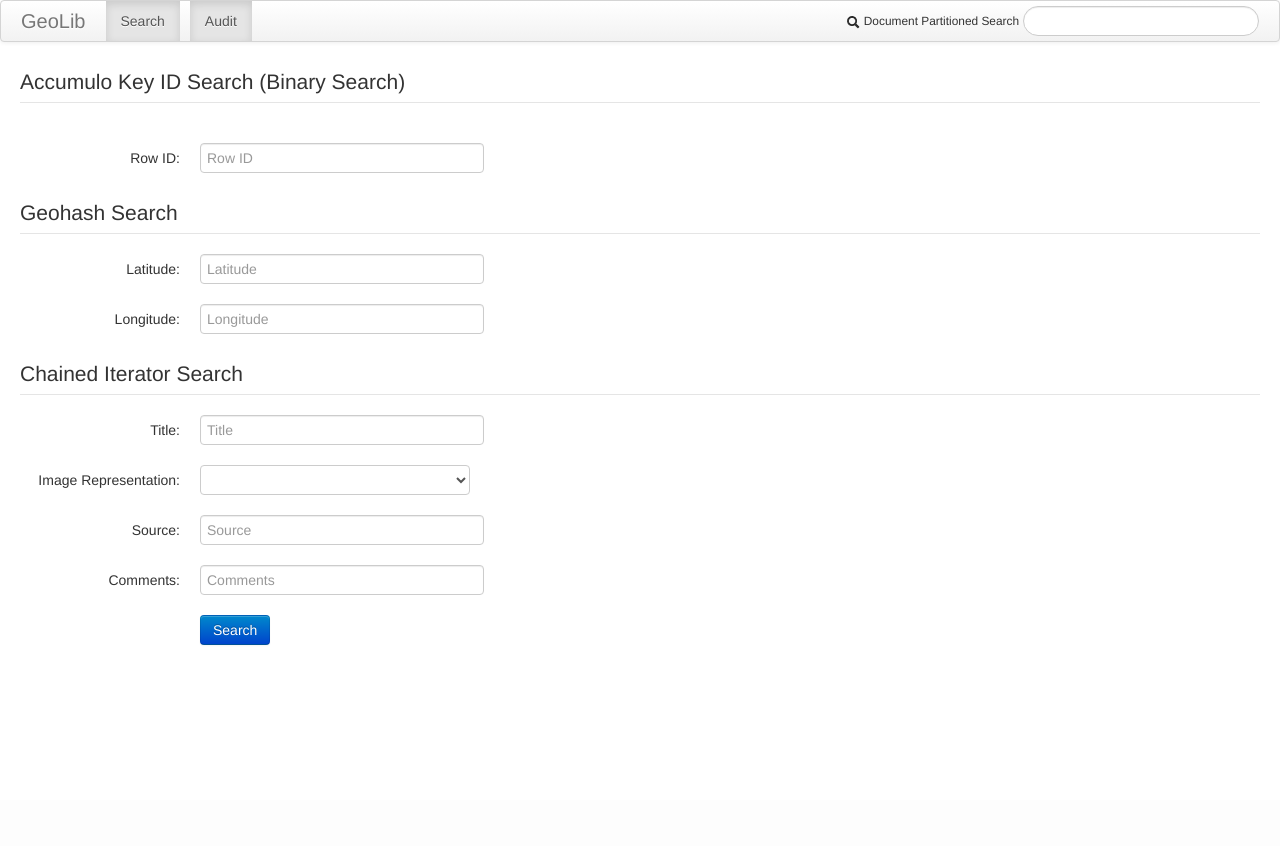
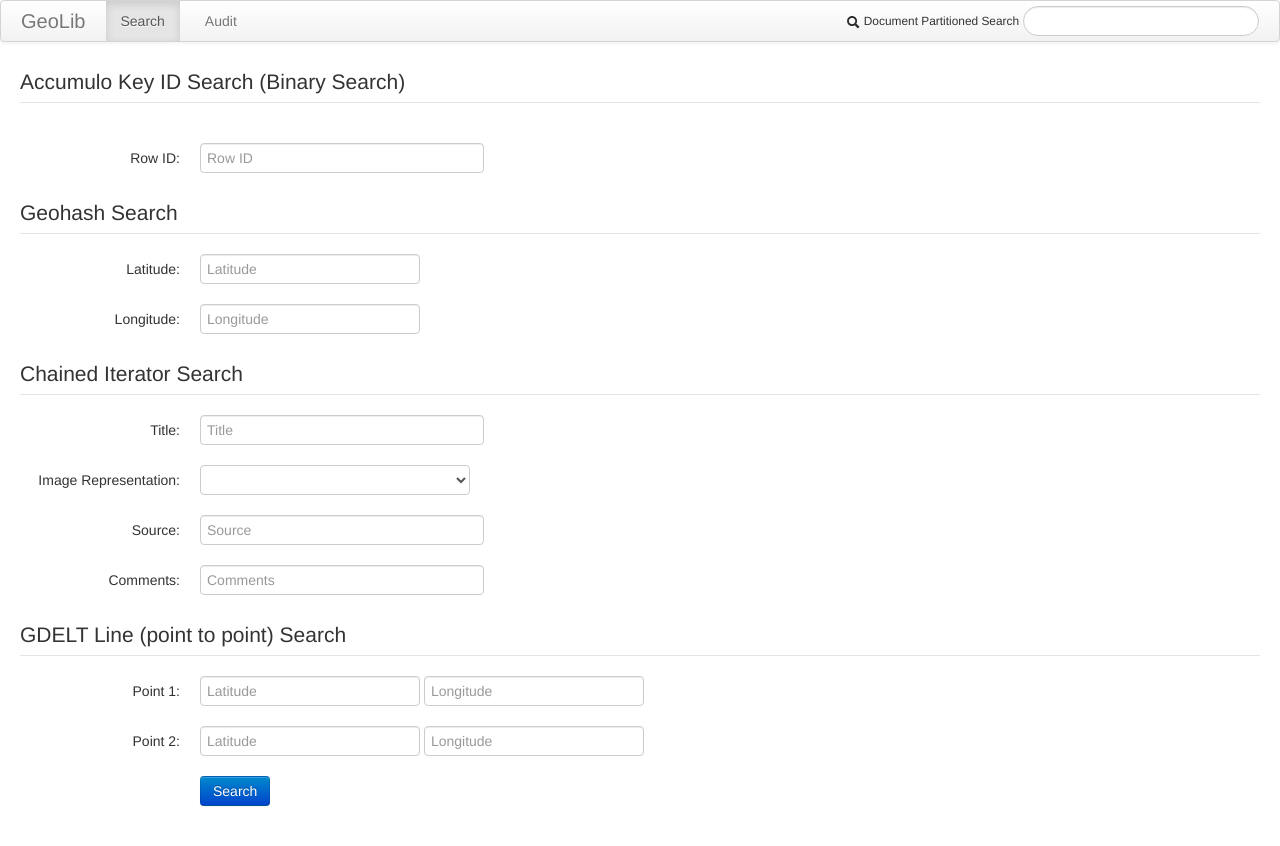
Before and after one commit to loum/geolib, a Flask app: page /geolib/index.html in a window 1280 px wide. Before the commit the page ends 645 px from the top, so only its background shows below. Run offline with Flask 2, Linux system fonts and the light colour scheme; parts of the project's set-up code (start-up, migrations or seed data) failed here and were passed over.

Commit message:
master
* support for GDELT point searches

```diff
--- a/config.py
+++ b/config.py
@@ -1,7 +1,7 @@
 CSRF_ENABLED = True
 SECRET_KEY = 'you-will-never-guess'
 
-REST_IP = '172.20.1.101'
+REST_IP = '172.20.10.14'
 REST_PORT = '5150'
 REST_SERVER = '%s:%s' % (REST_IP, REST_PORT)
 
@@ -9,4 +9,6 @@
 FREE_TEXT_URL = 'http://%s/geolib/meta/v0.1/search?' % REST_SERVER
 AUDIT_URL = 'http://%s/geolib/audit/v0.1/recent' % REST_SERVER
 POINTS_API = 'http://%s/geolib/image/v0.1/points?' % REST_SERVER
+GDELT_POINTS_API = 'http://%s/geolib/gdelt/v0.1/points?' % REST_SERVER
+GDELT_API = 'http://%s/geolib/gdelt/v0.1/' % REST_SERVER
 THUMB_API = 'http://%s/geolib/thumb' % REST_SERVER
--- a/geolib/forms/meta_search.py
+++ b/geolib/forms/meta_search.py
@@ -20,6 +20,26 @@
                            [RequiredIf('latitude'),
                             validators.Optional(),
                             validators.NumberRange(min=-180, max=180)])
+    point_01_latitude = FloatField('point_01_latitude',
+                                   [RequiredIf('point_01_longitude'),
+                                    validators.Optional(),
+                                    validators.NumberRange(min=-90,
+                                                           max=90)])
+    point_01_longitude = FloatField('point_01_longitude',
+                                    [RequiredIf('point_01_latitude'),
+                                     validators.Optional(),
+                                     validators.NumberRange(min=-180,
+                                                            max=180)])
+    point_02_latitude = FloatField('point_02_latitude',
+                                   [RequiredIf('point_02_longitude'),
+                                    validators.Optional(),
+                                    validators.NumberRange(min=-90,
+                                                           max=90)])
+    point_02_longitude = FloatField('point_02_longitude',
+                                    [RequiredIf('point_02_latitude'),
+                                     validators.Optional(),
+                                     validators.NumberRange(min=-180,
+                                                            max=180)])
     image_title = TextField('image_title')
     image_rep = SelectField(u'Image Representation',
                             choices=[('', ''),
--- a/geolib/index.py
+++ b/geolib/index.py
@@ -26,6 +26,23 @@
             query_terms = {'q': '%s,%s' % (form.latitude.data,
                                            form.longitude.data)}
             return flask.redirect(flask.url_for('points', **query_terms))
+        elif form.point_01_latitude.data is not None:
+            points = []
+            point_01 = '%s,%s' % (form.point_01_latitude.data,
+                                  form.point_01_longitude.data)
+            #points.append(point_01)
+
+            #if form.point_02_latitude.data is not None:
+            point_02 = '%s,%s' % (form.point_02_latitude.data,
+                                    form.point_02_longitude.data)
+            #points.append(point_02)
+            points = [point_01, point_02]
+
+            query_terms = {'q': points}
+            #query_terms = {'q': '%s,%s' % (form.point_01_latitude.data,
+            #                               form.point_01_longitude.data)}
+            return flask.redirect(flask.url_for('gdelt_points',
+                                                **query_terms))
         else:
             title_data = form.image_title.data.encode('utf-8')
             title_data = shlex.split(title_data)
--- a/geolib/templates/audit.html
+++ b/geolib/templates/audit.html
@@ -1,4 +1,5 @@
 {% extends "base.html" %}
+{% set active_page = "audit" %}
 
 {% block title %}Search Results{% endblock %}
 
--- a/geolib/templates/base.html
+++ b/geolib/templates/base.html
@@ -16,16 +16,23 @@
 </head>
 
 <body>
+  {% set navigation_bar = [
+    ('/geolib/index.html', 'search', 'Search'),
+    ('/geolib/audit?count=10', 'audit', 'Audit')
+  ] -%}
+  {% set active_page = active_page|default('index') -%}
   {% block nav %}
   <div class="navbar">
     <div class="navbar-inner">
       <a class="brand">GeoLib</a>
+      {% for href, id, caption in navigation_bar %}
       <ul class="nav">
-        <li class="active"><a href="/geolib/index.html">Search</a></li>
+        <li{% if id == active_page %} class="active"{% endif %}>
+          <a href="{{ href|e }}">{{ caption|e }}</a>
+        </li>
       </ul>
-      <ul class="nav">
-        <li class="active"><a href="/geolib/audit?count=1">Audit</a></li>
-      </ul>
+      {% endfor %}
+
       <form class="navbar-search
             pull-right
             hidden-phone"
--- a/geolib/templates/index.html
+++ b/geolib/templates/index.html
@@ -1,4 +1,5 @@
 {% extends "base.html" %}
+{% set active_page = "search" %}
 
 {% block title %}Home{% endblock %}
 
@@ -42,7 +43,7 @@
         <label for="latitude" class="control-label">Latitude:</label>
         <div class="controls">
           {{ form.latitude(type="text",
-                           class="input-xlarge",
+                           class="input-sm",
                            placeholder="Latitude") }}
         </div>
       </div>
@@ -51,7 +52,7 @@
         <label for="latitude" class="control-label">Latitude:</label>
         <div class="controls">
           {{ form.latitude(type="text",
-                            class="input-xlarge",
+                            class="input-sm",
                             placeholder="Latitude") }}
           {% for error in form.errors.latitude %}
           <span class="help-inline">{{ error }}</span>
@@ -66,7 +67,7 @@
         <label for="longitude" class="control-label">Longitude:</label>
         <div class="controls">
           {{ form.longitude(type="text",
-                           class="input-xlarge",
+                           class="input-sm",
                            placeholder="Longitude") }}
         </div>
       </div>
@@ -75,7 +76,7 @@
         <label for="longitude" class="control-label">Longitude:</label>
         <div class="controls">
           {{ form.longitude(type="text",
-                           class="input-xlarge",
+                           class="input-sm",
                            placeholder="Longitude") }}
           {% for error in form.errors.longitude %}
           <span class="help-inline">{{ error }}</span>
@@ -123,6 +124,81 @@
         </div>
       </div>
 
+      <!-- GDELT Line Search -->
+      <legend>GDELT Line (point to point) Search</legend>
+      {% if form.errors.point_01_latitude is not defined and
+            form.errors.point_01_longitude is not defined %}
+      <div class="control-group">
+        <label for="point_01" class="control-label">
+            Point 1:
+        </label>
+        <div class="controls">
+          {{ form.point_01_latitude(type="text",
+                                    class="input-sm",
+                                    placeholder="Latitude") }}
+          {{ form.point_01_longitude(type="text",
+                                     class="input-sm",
+                                     placeholder="Longitude") }}
+        </div>
+      </div>
+      {% else %}
+      <div class="control-group error">
+        <label for="point_01" class="control-label">
+            Point 1:
+        </label>
+        <div class="controls">
+          {{ form.point_01_latitude(type="text",
+                                    class="input-sm",
+                                    placeholder="Latitude") }}
+          {{ form.point_01_longitude(type="text",
+                                     class="input-sm",
+                                     placeholder="Longitude") }}
+          {% for error in form.errors.point_01_latitude %}
+          <span class="help-inline">{{ error }}</span>
+          {% endfor %}
+          {% for error in form.errors.point_01_longitude %}
+          <span class="help-inline">{{ error }}</span>
+          {% endfor %}
+        </div>
+      </div>
+      {% endif %}
+
+      {% if form.errors.point_02_latitude is not defined and
+            form.errors.point_02_longitude is not defined %}
+      <div class="control-group">
+        <label for="point_02" class="control-label">
+            Point 2:
+        </label>
+        <div class="controls">
+          {{ form.point_02_latitude(type="text",
+                                    class="input-sm",
+                                    placeholder="Latitude") }}
+          {{ form.point_02_longitude(type="text",
+                                     class="input-sm",
+                                     placeholder="Longitude") }}
+        </div>
+      </div>
+      {% else %}
+      <div class="control-group error">
+        <label for="point_02" class="control-label">
+            Point 2:
+        </label>
+        <div class="controls">
+          {{ form.point_02_latitude(type="text",
+                                    class="input-sm",
+                                    placeholder="Latitude") }}
+          {{ form.point_02_longitude(type="text",
+                                     class="input-sm",
+                                     placeholder="Longitude") }}
+          {% for error in form.errors.point_02_latitude %}
+          <span class="help-inline">{{ error }}</span>
+          {% endfor %}
+          {% for error in form.errors.point_02_longitude %}
+          <span class="help-inline">{{ error }}</span>
+          {% endfor %}
+        </div>
+      </div>
+      {% endif %}
 
       <div class="control-group">
         <div class="controls">
```
Also changed, not shown: geolib/templates/gdelt.html (added, +37 -0 lines), geolib/templates/results3.html (added, +26 -0 lines), geolib/views.py (+24 -0 lines).
